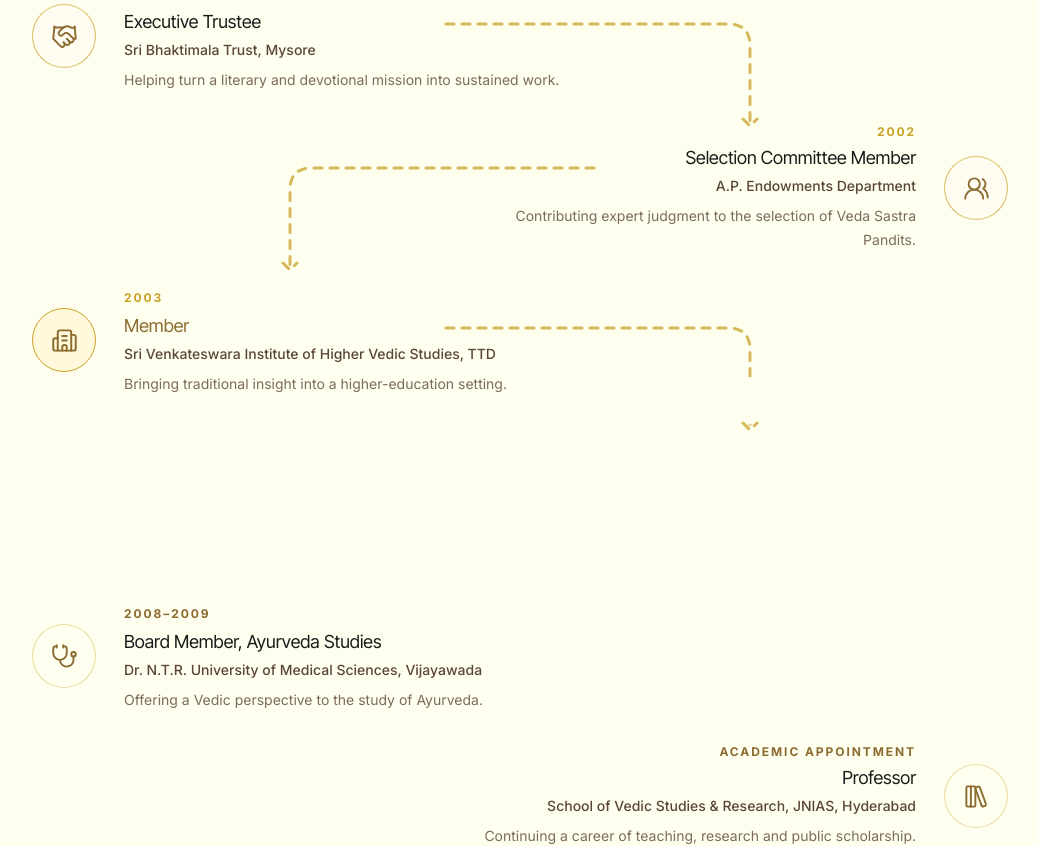
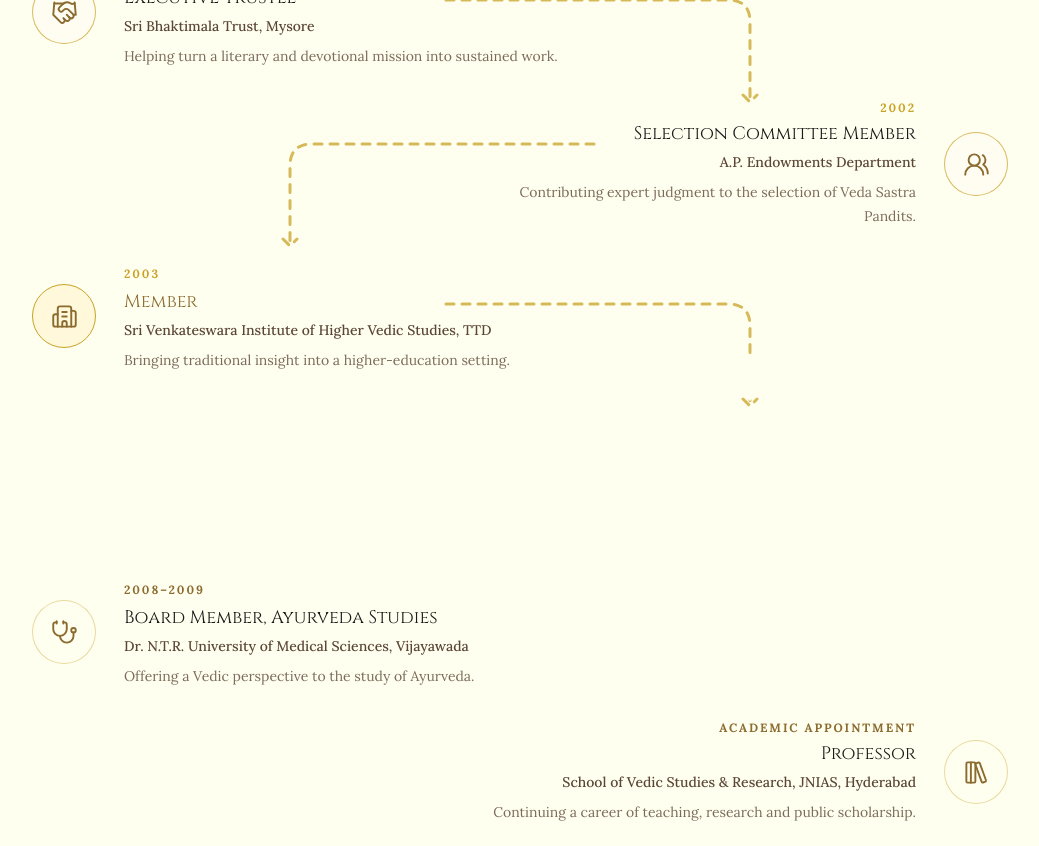
Before and after one commit to charapakasaisreeharsha/kvk, a Next.js app: page / in a window 1280 px wide. Shown: the part 3454-4300 px from the top of the page, without its empty margins (120-1159 px from the left). Built offline with nearby package versions, Linux system fonts and the light colour scheme.

Commit message:
fixes-meet*2

```diff
--- a/app/globals.css
+++ b/app/globals.css
@@ -21,7 +21,7 @@ body {
 }
 
 body {
-  font-family: var(--font-inter);
+  font-family: var(--font-lora);
 }
 
 h1,
@@ -30,7 +30,7 @@ h3,
 h4,
 h5,
 h6 {
-  font-family: var(--font-inter-tight);
+  font-family: var(--font-cinzel);
 }
 
 body.site-is-loading {
--- a/app/layout.tsx
+++ b/app/layout.tsx
@@ -1,20 +1,20 @@
 import type { Metadata } from "next";
-import { Inter, Inter_Tight, Noto_Serif_Telugu } from "next/font/google";
+import { Cinzel, Lora, Noto_Serif_Telugu } from "next/font/google";
 import SmoothScroll from "@/components/SmoothScroll";
 import PageLoader from "@/components/PageLoader";
 import LanguageProvider from "@/components/LanguageProvider";
 import "./globals.css";
 
-const inter = Inter({
+const lora = Lora({
   subsets: ["latin"],
   display: "swap",
-  variable: "--font-inter",
+  variable: "--font-lora",
 });
 
-const interTight = Inter_Tight({
+const cinzel = Cinzel({
   subsets: ["latin"],
   display: "swap",
-  variable: "--font-inter-tight",
+  variable: "--font-cinzel",
 });
 
 const telugu = Noto_Serif_Telugu({
@@ -62,11 +62,13 @@ export default function RootLayout({
   return (
     <html lang="en">
       <body
-        className={`${inter.variable} ${interTight.variable} ${telugu.variable} antialiased`}
+        className={`${lora.variable} ${cinzel.variable} ${telugu.variable} antialiased`}
       >
-        <SmoothScroll />
-        <PageLoader />
-        <LanguageProvider>{children}</LanguageProvider>
+        <LanguageProvider>
+          <SmoothScroll />
+          <PageLoader />
+          {children}
+        </LanguageProvider>
       </body>
     </html>
   );
```
Also changed, not shown: public/book-covers/ChatGPT Image Aug 29, 2026, 02_02_55 PM.png (added).
